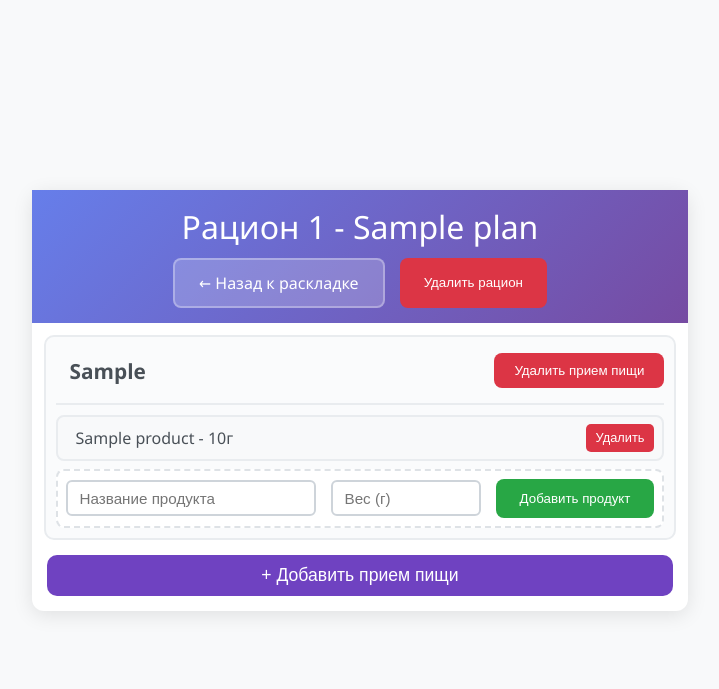
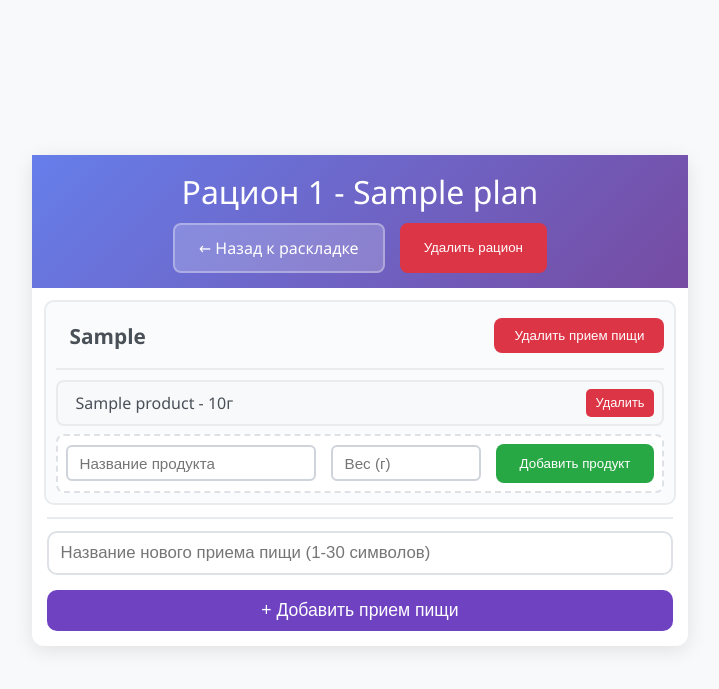
Before and after one commit to Dmkdok/meal-planner, a Flask app: page /day/1/edit in a window 1280 px wide. Shown: the top 689 px of the page, without its empty margins (280-999 px from the left). Run offline with Flask 3, Linux system fonts and the light colour scheme; a user stored in the database is signed in; tables that the repository leaves empty hold one stand-in row (values such as "Sample post"); some libraries are stand-ins or nearby versions.

Commit message:
Hotfix + новое окно ввода приема пищи

```diff
--- a/raskladka/__init__.py
+++ b/raskladka/__init__.py
@@ -44,8 +44,20 @@ login_manager.login_view = "views.login"
 
 from raskladka.models import User
 from raskladka.views import views
+from raskladka.utils import normalize_product_name_display
 
 app.register_blueprint(views)
+
+
+# Register Jinja filter to format display titles (capitalize first word only)
+@app.template_filter("display_title")
+def jinja_display_title(value):  # noqa: D401, ANN001
+    """Normalize display name for titles."""
+    try:
+        return normalize_product_name_display(value)
+    except Exception:
+        return value
+
 
 # Trust proxy headers (for correct scheme/host when behind reverse proxy)
 app.wsgi_app = ProxyFix(
--- a/raskladka/templates/edit_day.html
+++ b/raskladka/templates/edit_day.html
@@ -374,6 +374,27 @@
             transform: translateY(-2px);
         }
 
+        .create-meal-section {
+            margin: 10px 15px 0 15px;
+            padding-top: 12px;
+            border-top: 2px solid #e9ecef;
+        }
+
+        .new-meal-input {
+            width: 100%;
+            padding: 10px 12px;
+            border: 2px solid #dee2e6;
+            border-radius: 10px;
+            font-size: 1.05em;
+            outline: none;
+            transition: all 0.3s ease;
+        }
+
+        .new-meal-input:focus {
+            border-color: #667eea;
+            box-shadow: 0 0 0 3px rgba(102, 126, 234, 0.1);
+        }
+
         .success-message {
             background: #28a745;
             color: white;
@@ -556,7 +577,7 @@
         <div class="meal-section" data-meal-id="{{ meal.id }}">
             <div class="meal-header">
                 <div class="meal-title" onclick="editMealName(this, {{ meal.id }})" data-original-name="{{ meal.meal_type }}">
-                    {{ meal.meal_type }}
+                    {{ meal.meal_type|display_title }}
                 </div>
                 <button class="delete-meal-btn" onclick="deleteMeal({{ meal.id }})">Удалить прием пищи</button>
             </div>
@@ -604,6 +625,9 @@
         </div>
         {% endfor %}
 
+        <div class="create-meal-section">
+            <input type="text" id="new-meal-name" class="new-meal-input" placeholder="Название нового приема пищи (1-30 символов)" maxlength="30">
+        </div>
         <button class="add-meal-btn" onclick="addMeal({{ day.day_number }})">+ Добавить прием пищи</button>
     </div>
 
@@ -758,6 +782,22 @@
 
             const saveChanges = async () => {
                 const newName = input.value.trim();
+                if (!newName) {
+                    showMessage('Введите название приема пищи', 'error');
+                    element.style.display = 'inline';
+                    input.remove();
+                    return;
+                }
+                if (newName.length > 30) {
+                    showMessage('Название приема пищи не должно превышать 30 символов', 'error');
+                    return;
+                }
+                // Валидация допустимых символов (та же логика, что и на сервере)
+                const mealRe = /^[\w\s\-\.,()\/+%&:;'"№_А-Яа-яЁё]+$/;
+                if (!mealRe.test(newName)) {
+                    showMessage('Название приема пищи содержит недопустимые символы', 'error');
+                    return;
+                }
                 if (newName && newName !== originalName) {
                     try {
                         const response = await fetch('/', {
@@ -771,7 +811,7 @@
                         });
                         const data = await response.json();
                         if (data.status === 'success') {
-                            element.textContent = newName;
+                            element.textContent = newName.charAt(0).toUpperCase() + newName.slice(1).toLowerCase();
                             element.dataset.originalName = newName;
                             showMessage('Название приема пищи обновлено');
                         } else {
@@ -1033,8 +1073,24 @@
 
         // Добавление приема пищи
         async function addMeal(dayNumber) {
-            const mealType = prompt('Введите тип приема пищи (например, Завтрак):');
-            if (mealType) {
+            const input = document.getElementById('new-meal-name');
+            const mt = (input && input.value ? input.value : '').trim();
+            if (!mt) {
+                showMessage('Введите название приема пищи', 'error');
+                if (input) input.focus();
+                return;
+            }
+            if (mt.length > 30) {
+                showMessage('Название приема пищи не должно превышать 30 символов', 'error');
+                if (input) input.focus();
+                return;
+            }
+            const mealRe = /^[\w\s\-\.,()\/+%&:;'"№_А-Яа-яЁё]+$/;
+            if (!mealRe.test(mt)) {
+                showMessage('Название приема пищи содержит недопустимые символы', 'error');
+                if (input) input.focus();
+                return;
+            }
             try {
                 const response = await fetch('/', {
                     method: 'POST',
@@ -1043,12 +1099,13 @@
                         action: 'add_meal',
                         plan_id: {{ meal_plan.id }},
                         day_number: dayNumber,
-                            meal_type: mealType
+                        meal_type: mt
                     })
                 });
                 const data = await response.json();
                 if (data.status === 'success') {
                     showMessage('Прием пищи добавлен');
+                    if (input) input.value = '';
                     location.reload();
                 } else {
                     showMessage('Не удалось добавить прием пищи', 'error');
@@ -1056,7 +1113,6 @@
             } catch (error) {
                 console.error('Ошибка при добавлении приема пищи:', error);
                 showMessage('Произошла ошибка при добавлении приема пищи', 'error');
-                }
             }
         }
 
@@ -1208,6 +1264,17 @@
                     hideFieldError(`edit-name-error-${productId}`);
                 });
             });
+
+            // Обработка Enter для ввода нового приема пищи
+            const newMealInput = document.getElementById('new-meal-name');
+            if (newMealInput) {
+                newMealInput.addEventListener('keypress', function(e) {
+                    if (e.key === 'Enter') {
+                        const addMealBtn = document.querySelector('.add-meal-btn');
+                        if (addMealBtn) addMealBtn.click();
+                    }
+                });
+            }
         });
     </script>
 </body>
--- a/raskladka/utils.py
+++ b/raskladka/utils.py
@@ -115,3 +115,26 @@ def validate_product_name(name: str) -> tuple[bool, str]:
     if not _PRODUCT_NAME_REGEX.match(trimmed):
         return False, "Название продукта содержит недопустимые символы"
     return True, ""
+
+
+# Разрешаем любые буквы/цифры Unicode, пробелы и основные символы для meal_type
+_MEAL_TYPE_REGEX = re.compile(r"^[\w\s\-\.,()/+%&:;'\"№_]+$", re.UNICODE)
+
+
+def validate_meal_type(name: str) -> tuple[bool, str]:
+    """
+    Валидирует название приема пищи:
+    - длина 1..30 символов
+    - допускаются буквы/цифры (Unicode), пробелы и основные символы
+      - _ . , ( ) / + % & : ; ' " №
+    """
+    if not isinstance(name, str):
+        return False, "Некорректное название приема пищи"
+    trimmed = name.strip()
+    if not trimmed:
+        return False, "Введите название приема пищи"
+    if len(trimmed) > 30:
+        return False, "Название приема пищи не должно превышать 30 символов"
+    if not _MEAL_TYPE_REGEX.match(trimmed):
+        return False, "Название приема пищи содержит недопустимые символы"
+    return True, ""
--- a/raskladka/views.py
+++ b/raskladka/views.py
@@ -31,6 +31,7 @@ from raskladka.utils import (
     validate_positive_integer,
     canonical_username,
     validate_username,
+    validate_meal_type,
 )
 from io import BytesIO
 from openpyxl import Workbook
@@ -130,11 +131,15 @@ def _handle_add_meal(data):
         day_number = int(data.get("day_number"))
     except Exception:  # noqa: BLE001
         return _json_error("Некорректные параметры приема пищи")
+    meal_type = data.get("meal_type", "")
+    ok, err = validate_meal_type(meal_type)
+    if not ok:
+        return _json_error(err)
     success = MealService.add_meal(
         plan_id,
         current_user.id,
         day_number,
-        data.get("meal_type"),
+        meal_type,
     )
     if success:
         return jsonify({"status": "success"})
@@ -174,6 +179,10 @@ def _handle_update_meal_name(data):
         meal_id = int(data.get("meal_id"))
     except Exception:  # noqa: BLE001
         return _json_error("Некорректный идентификатор приема пищи")
+    meal_name = data.get("meal_name", "")
+    ok, err = validate_meal_type(meal_name)
+    if not ok:
+        return _json_error(err)
     success = MealService.update_meal_type(
         meal_id, current_user.id, data.get("meal_name")
     )
```
Also changed, not shown: raskladka/services.py (+10 -4 lines), raskladka/templates/index.html (+23 -1 lines). Lines whose indentation alone changed are shown as unchanged.
